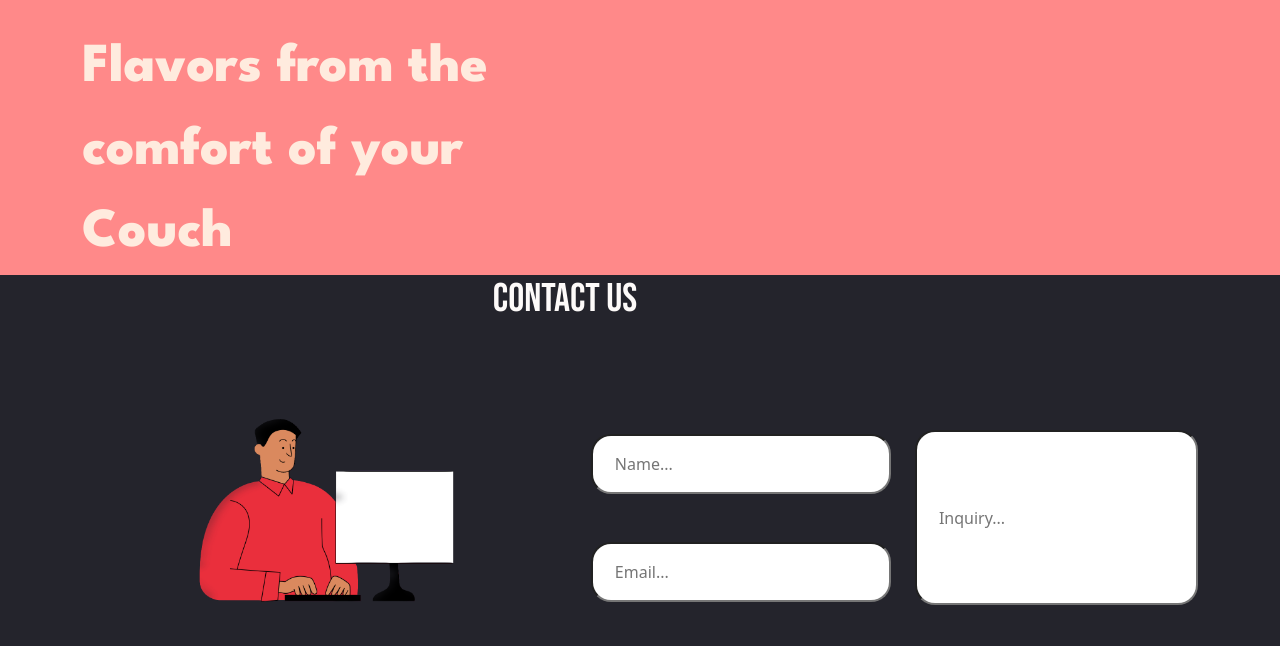
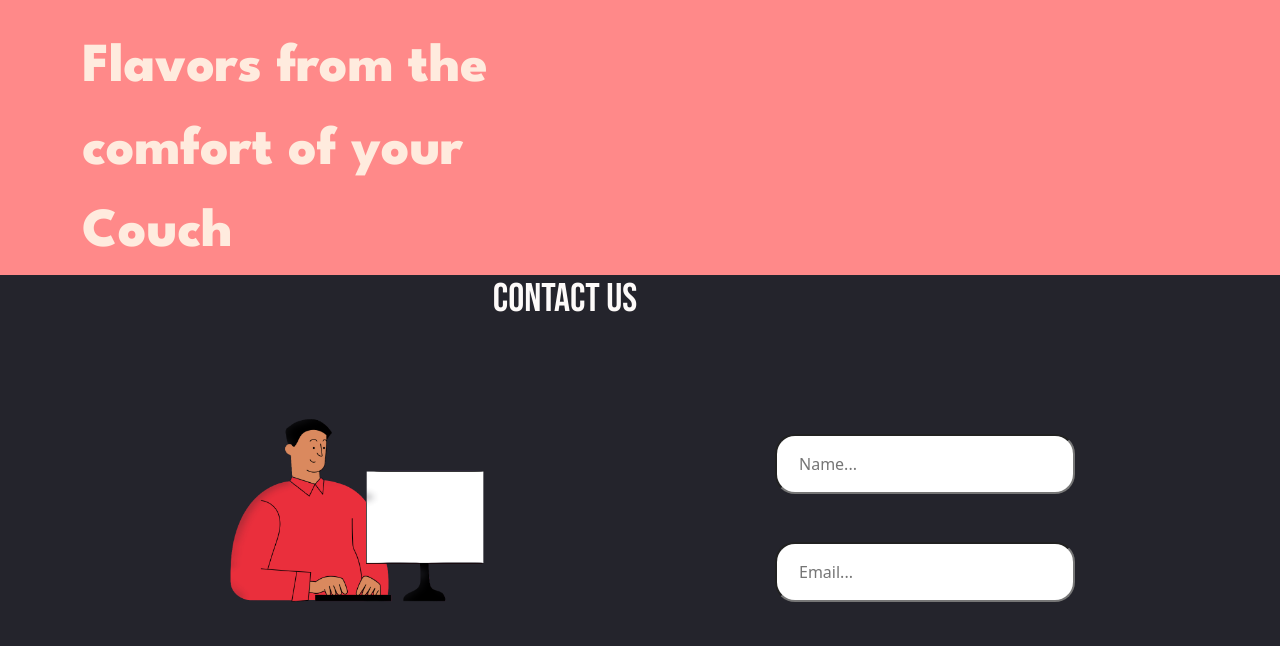
Before and after one commit to mcoronel814/tasteful, a website built with Vite: page hosting/index.html in a window 1280 px wide. Shown: the part 154-800 px from the top of the page. Built offline with nearby package versions, Linux system fonts and the light colour scheme; some packages are replaced by stand-ins of ours; no server answers; files whose address does not match are found by name; a web font is replaced by a local one.

Commit message:
add contact cols flex basis 50%

```diff
--- a/hosting/src/styles.scss
+++ b/hosting/src/styles.scss
@@ -667,6 +667,8 @@
     #inputInquiry {
         height: 175px;
     }
+    #contactPic.col, #contactNameEmail.col, #contactInputbox.col, #contactBtn.col{
+        flex: 1 0 50%; }
 }
 //* Extra large devices (large laptops and desktops, 1200px and up) */
 @media only screen and (min-width: 1200px) {
```
